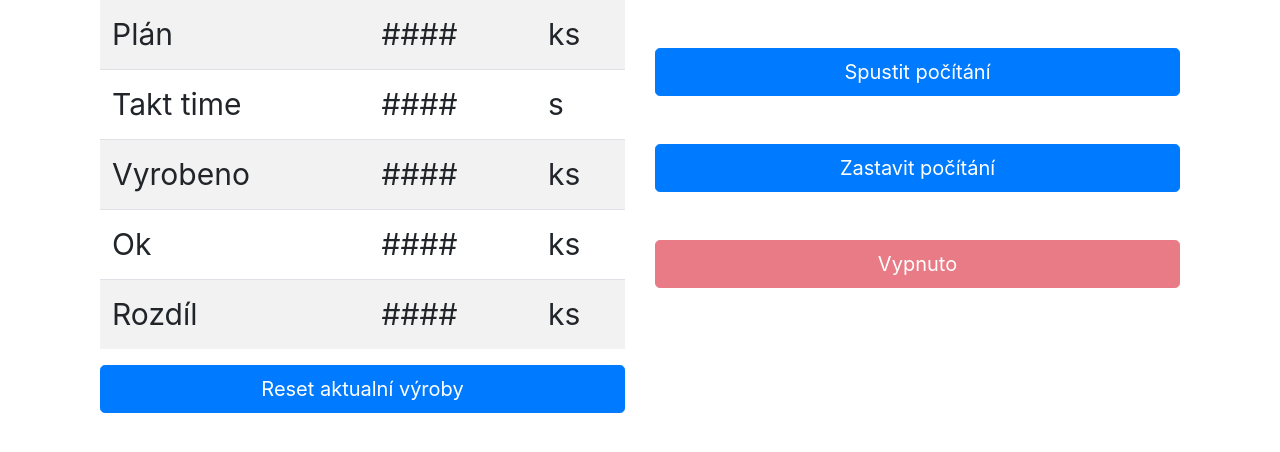
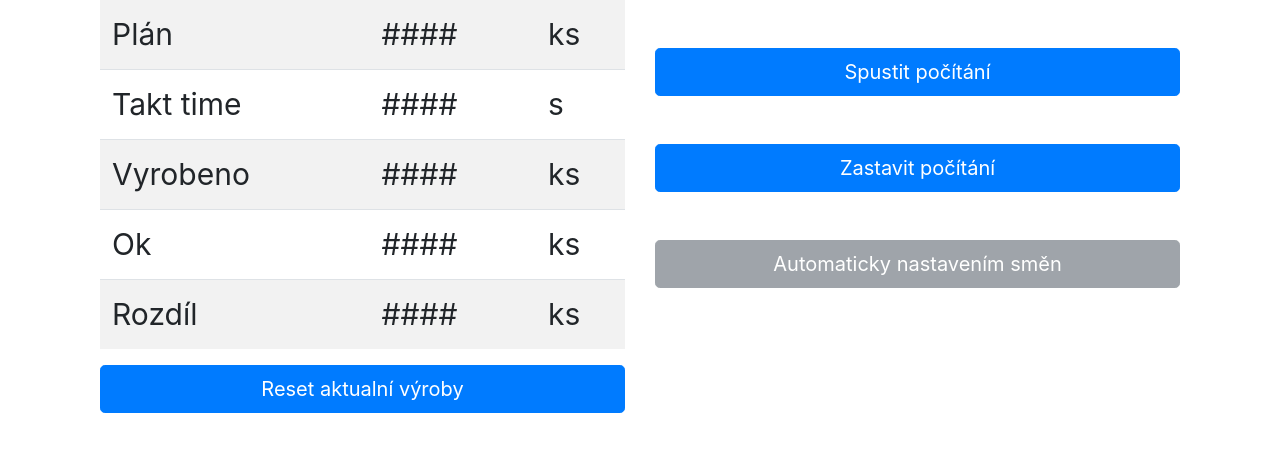
Before and after one commit to ebolak/tabule, a Flask app: template templates/control.html in a window 1280 px wide. Shown: the part 150-602 px from the top of the page. Run offline with Flask 2, Linux system fonts and the light colour scheme; the template is opened without the code that fills it, so the values that code supplies are empty; some libraries are stand-ins or nearby versions.

Commit message:
control ui fix

```diff
--- a/static/styles.css
+++ b/static/styles.css
@@ -26,6 +26,6 @@ body {
     bottom: 0;
 }
 
-#control-autostartTaktTimeCntEn {
+#control-taktTimeCntOff {
     display: none;
 }
```
